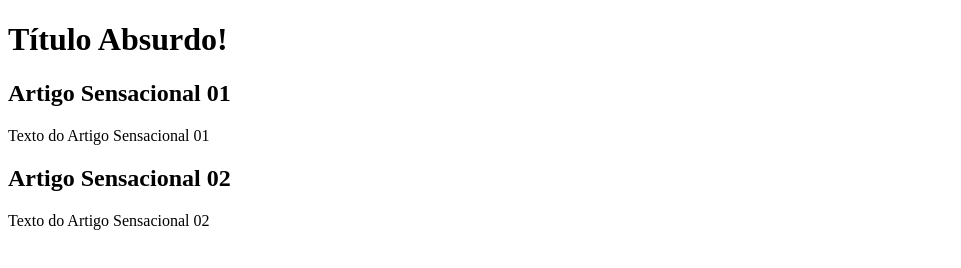
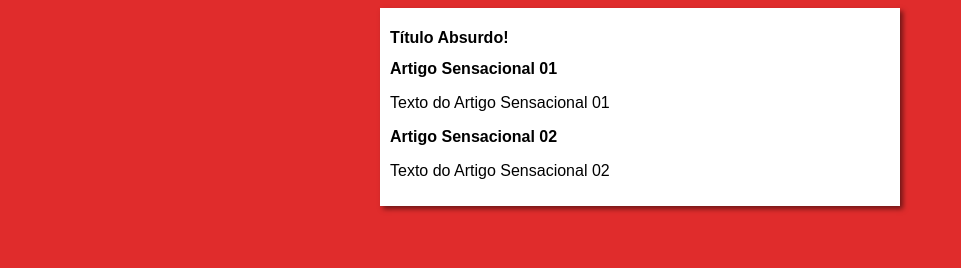
Before and after one commit to Luispfc/projeto-site, a plain HTML site: page index.html in a window 1280 px wide. Shown: the whole page, without its empty margins (0-961 px from the left). Drawn offline with Linux system fonts and the light colour scheme.

Commit message:
Iniciei o design

```diff
--- /dev/null
+++ b/estilos/style.css
@@ -0,0 +1,16 @@
+* {
+    font-family: Arial, Helvetica, sans-serif;
+    font-size: 16px;
+}
+
+body {
+    background-color: rgb(224, 44, 44);
+}
+
+main {
+    background-color: white;
+    width: 500px;
+    margin: auto;
+    padding: 10px;
+    box-shadow: 3px 3px 5px rgba(0, 0, 0, 0.504);
+}
--- a/index.html
+++ b/index.html
@@ -4,6 +4,7 @@
     <meta charset="UTF-8">
     <meta name="viewport" content="width=device-width, initial-scale=1.0">
     <title>Site Incrível!</title>
+    <link rel="stylesheet" href="estilos/style.css">
 </head>
 <body>
     <main>
```
